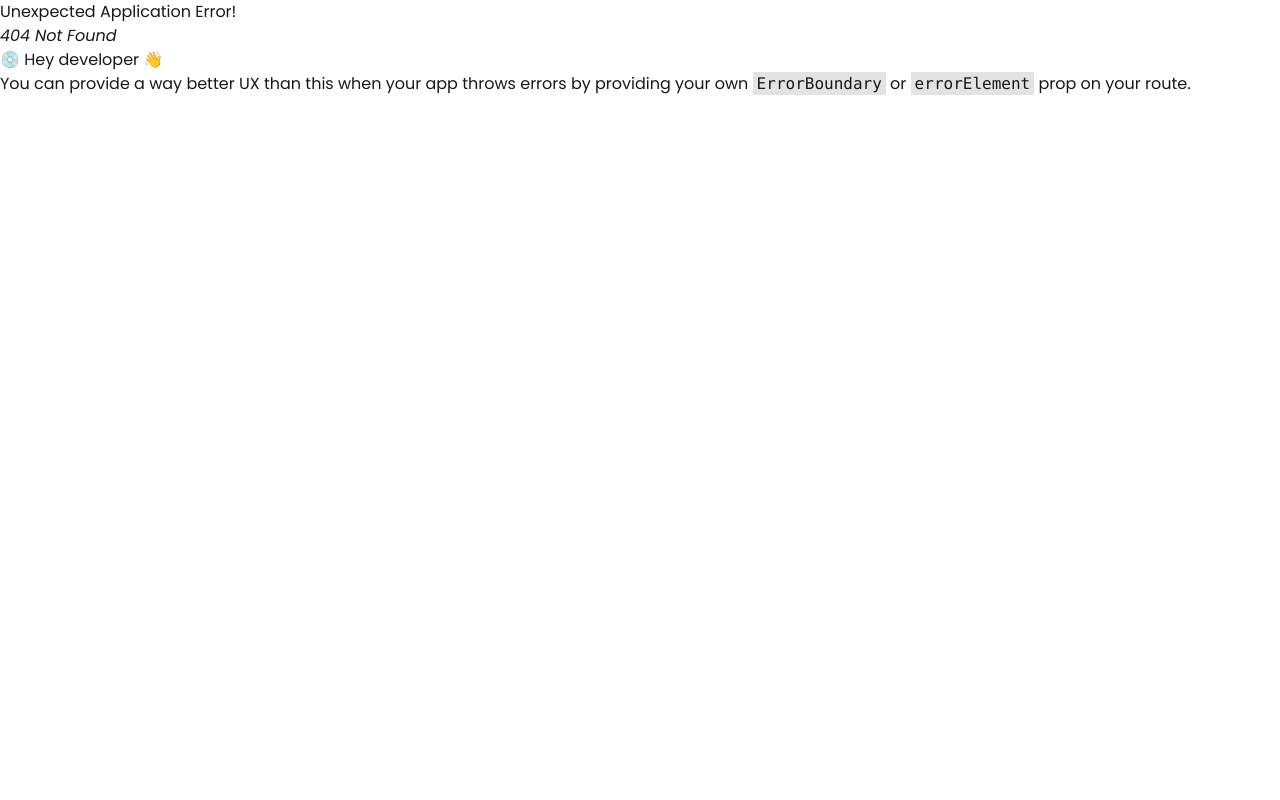
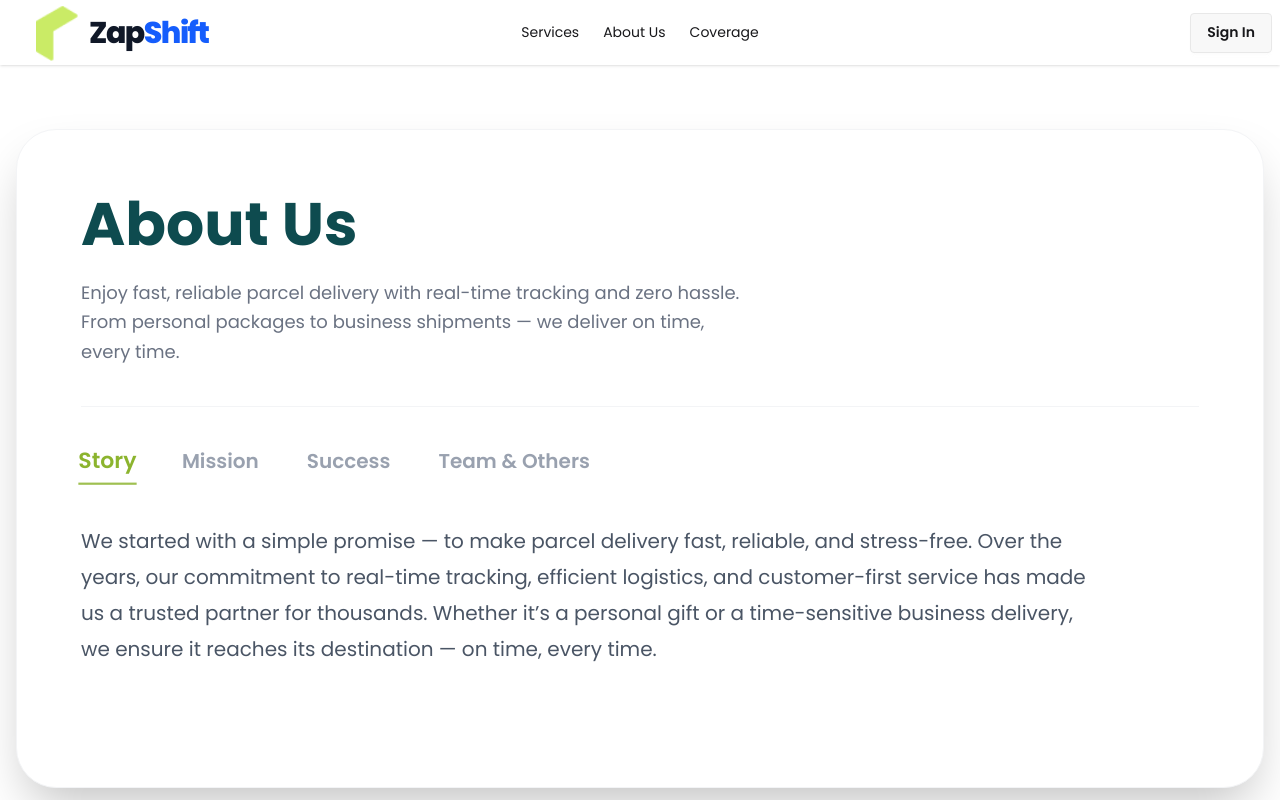
Before and after one commit to md-tahmid-hasan-golap/ZapShift_Client, a React (Vite) app: page /aboutUs in a window 1280 px wide. Before the commit this address had no page. Shown: the top 800 px of the page. Built offline with nearby package versions, Linux system fonts and the light colour scheme.

Commit message:
add a AboutUs

```diff
--- /dev/null
+++ b/src/Components/AboutUs.jsx
@@ -0,0 +1,86 @@
+import React, { useState } from "react";
+
+const AboutUs = () => {
+  const [activeTab, setActiveTab] = useState("Story");
+
+  const tabData = {
+    Story:
+      "We started with a simple promise — to make parcel delivery fast, reliable, and stress-free. Over the years, our commitment to real-time tracking, efficient logistics, and customer-first service has made us a trusted partner for thousands. Whether it’s a personal gift or a time-sensitive business delivery, we ensure it reaches its destination — on time, every time.",
+    Mission:
+      "Our mission is to revolutionize the logistics industry in Bangladesh by providing seamless, tech-driven delivery solutions. We aim to empower local businesses and individuals with a reliable network that bridges the gap between distance and time.",
+    Success:
+      "With thousands of successful deliveries and a growing network of merchants, our success lies in the trust of our clients. We take pride in our 99% on-time delivery rate and our ability to reach every corner of the 64 districts.",
+    "Team & Others":
+      "Our team consists of dedicated logistics experts, tech innovators, and support staff working 24/7 to ensure your peace of mind. Together, we are building ZapShift into the most efficient courier ecosystem.",
+  };
+
+  const tabs = ["Story", "Mission", "Success", "Team & Others"];
+
+  return (
+    <section className="py-16 px-4 bg-white">
+      <div className="max-w-7xl mx-auto bg-white rounded-[40px] shadow-2xl overflow-hidden border border-gray-100">
+        <div className="p-8 md:p-16">
+          {/* Header Section */}
+          <div className="mb-10">
+            <h2 className="text-4xl md:text-6xl font-bold text-[#0e4b4f] mb-6">
+              About Us
+            </h2>
+            <p className="text-gray-500 text-lg max-w-2xl leading-relaxed">
+              Enjoy fast, reliable parcel delivery with real-time tracking and
+              zero hassle. From personal packages to business shipments — we
+              deliver on time, every time.
+            </p>
+          </div>
+
+          <hr className="border-gray-100 mb-10" />
+
+          {/* Tabs Menu */}
+          <div className="flex flex-wrap gap-6 md:gap-12 mb-10">
+            {tabs.map((tab) => (
+              <button
+                key={tab}
+                onClick={() => setActiveTab(tab)}
+                className={`text-xl font-semibold transition-all duration-300 relative pb-2 ${
+                  activeTab === tab
+                    ? "text-[#8cb42e] scale-110"
+                    : "text-gray-400 hover:text-gray-600"
+                }`}
+              >
+                {tab}
+                {activeTab === tab && (
+                  <div className="absolute bottom-0 left-0 w-full h-0.5 bg-[#8cb42e] animate-pulse"></div>
+                )}
+              </button>
+            ))}
+          </div>
+
+          {/* Dynamic Content Section */}
+          <div className="min-h-[200px] animate-fade-in">
+            <p className="text-gray-600 text-lg md:text-xl leading-[1.8] max-w-5xl">
+              {tabData[activeTab]}
+            </p>
+          </div>
+        </div>
+      </div>
+
+      {/* Custom Animation Style */}
+      <style jsx>{`
+        .animate-fade-in {
+          animation: fadeIn 0.5s ease-in-out;
+        }
+        @keyframes fadeIn {
+          from {
+            opacity: 0;
+            transform: translateY(10px);
+          }
+          to {
+            opacity: 1;
+            transform: translateY(0);
+          }
+        }
+      `}</style>
+    </section>
+  );
+};
+
+export default AboutUs;
--- a/src/Routes/Router.jsx
+++ b/src/Routes/Router.jsx
@@ -2,6 +2,7 @@ import { createBrowserRouter } from "react-router";
 import MainLayouts from "../Layouts/MainLayouts";
 import Home from "../Components/Home";
 import Coverage from "../Components/Coverage";
+import AboutUs from "../Components/AboutUs";
 
 const router = createBrowserRouter([
   {
@@ -17,6 +18,10 @@ const router = createBrowserRouter([
         Component: Coverage,
         loader: () => fetch("/serviceCenters.json").then((res) => res.json()),
       },
+      {
+        path: "/aboutUs",
+        Component: AboutUs,
+      },
     ],
   },
 ]);
```
